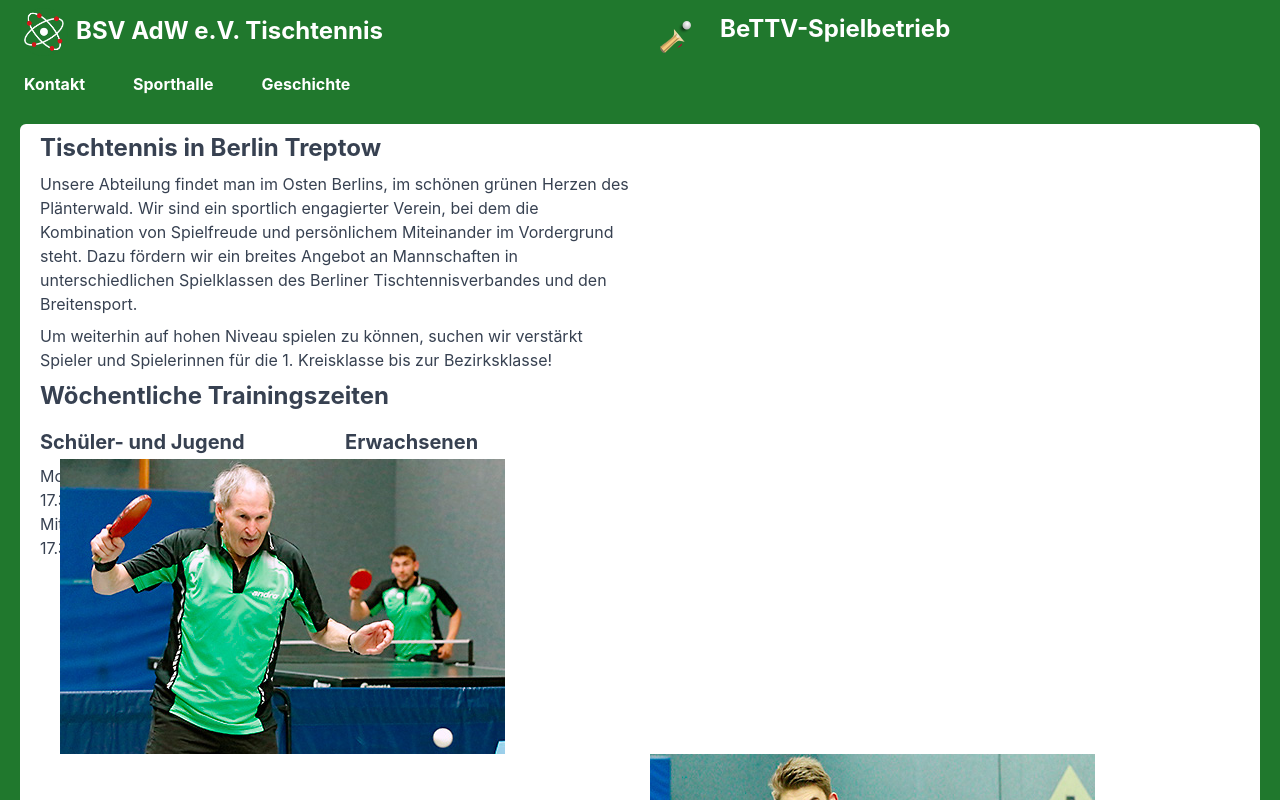
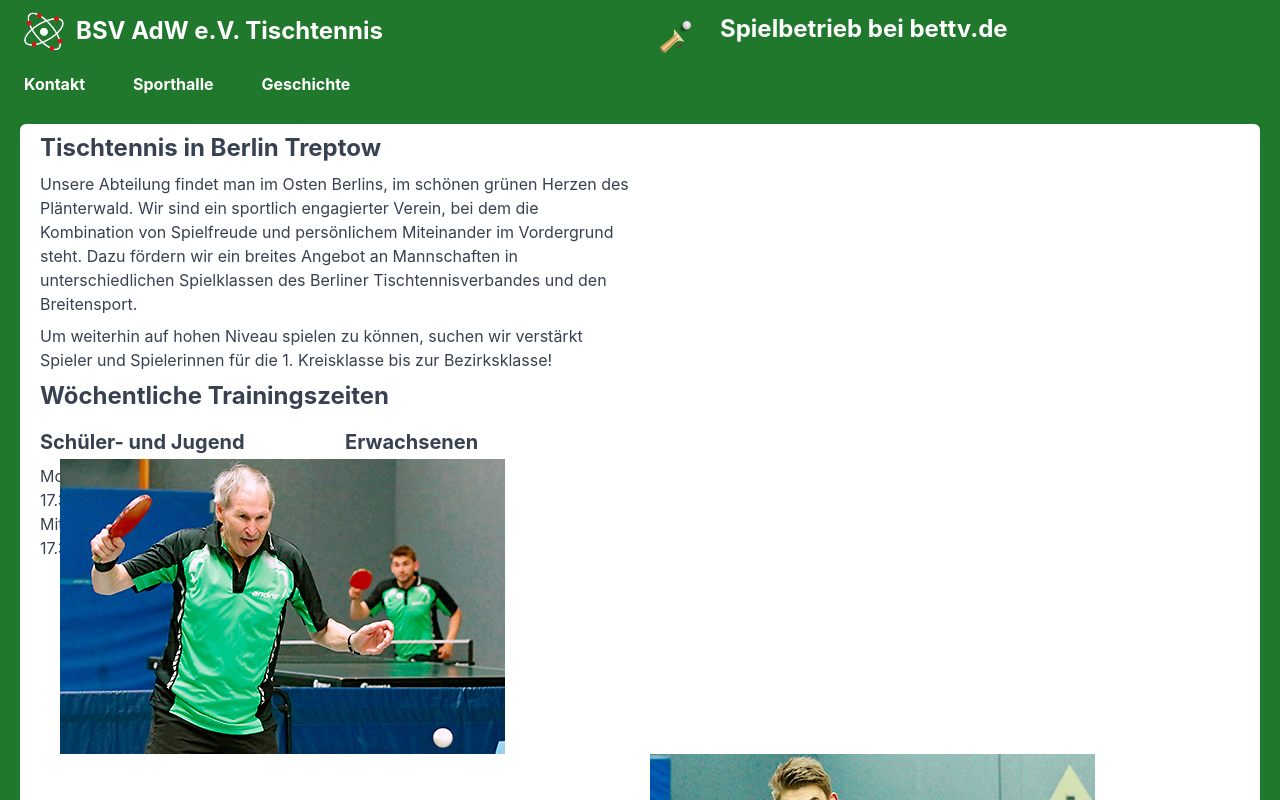
Before and after one commit to sbry/bsvadw.de, a Next.js app: page / in a window 1280 px wide. Shown: the top 800 px of the page. Built offline with nearby package versions, Linux system fonts and the light colour scheme.

Commit message:
mark external link

```diff
--- a/components/header.js
+++ b/components/header.js
@@ -22,7 +22,7 @@ export default function Header() {
                         className={"inline-block w-12 mr-3"} src="/images/logo/tt-icon.svg"
                         alt="AdW"
                     />
-                    BeTTV-Spielbetrieb
+                    Spielbetrieb bei bettv.de
 
                 </a>
 
```
